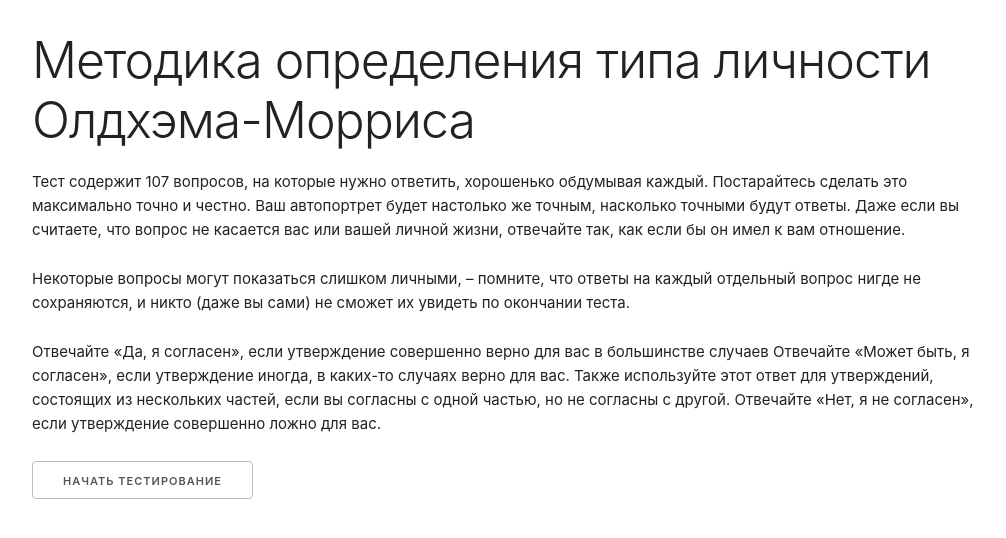
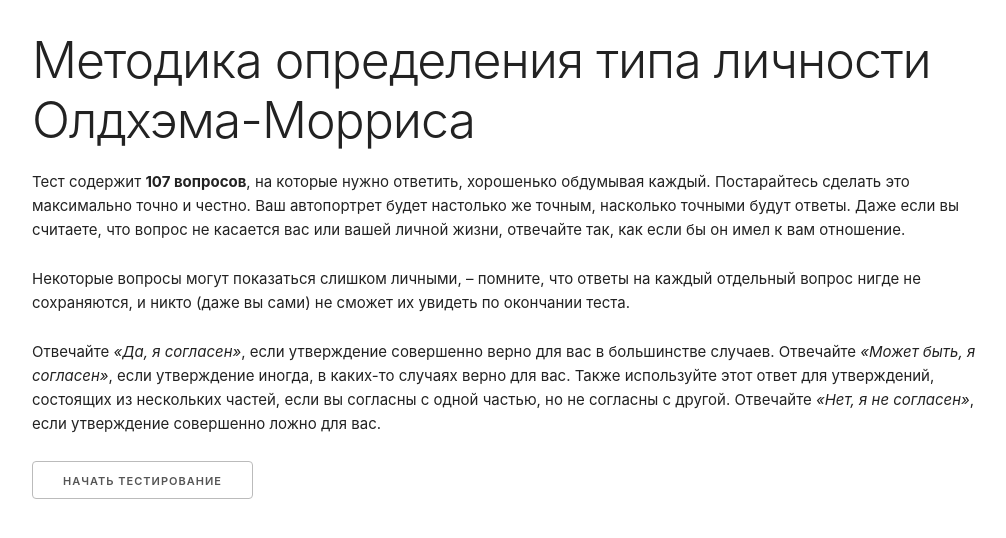
Before and after one commit to roxkisrover/myneurons, a React (Create React App) app: page / in a window 1280 px wide. Shown: the top 538 px of the page, without its empty margins (128-1134 px from the left). Built offline with nearby package versions, Linux system fonts and the light colour scheme.

Commit message:
fix: frontpage text styling

```diff
--- a/src/components/Frontpage.js
+++ b/src/components/Frontpage.js
@@ -68,21 +68,21 @@ const Frontpage = () => (
   <Container>
     <Title>Методика определения типа личности Олдхэма-Морриса</Title>
     <Paragraph>
-      Тест содержит 107 вопросов, на которые нужно ответить, хорошенько обдумывая каждый.
-      Постарайтесь сделать это максимально точно и честно. Ваш автопортрет будет настолько же
-      точным, насколько точными будут ответы. Даже если вы считаете, что вопрос не касается вас или
-      вашей личной жизни, отвечайте так, как если бы он имел к вам отношение.
+      Тест содержит <strong>107 вопросов</strong>, на которые нужно ответить, хорошенько обдумывая
+      каждый. Постарайтесь сделать это максимально точно и честно. Ваш автопортрет будет настолько
+      же точным, насколько точными будут ответы. Даже если вы считаете, что вопрос не касается вас
+      или вашей личной жизни, отвечайте так, как если бы он имел к вам отношение.
     </Paragraph>
     <Paragraph>
       Некоторые вопросы могут показаться слишком личными, – помните, что ответы на каждый отдельный
       вопрос нигде не сохраняются, и никто (даже вы сами) не сможет их увидеть по окончании теста.
     </Paragraph>
     <Paragraph>
-      Отвечайте «Да, я согласен», если утверждение совершенно верно для вас в большинстве случаев
-      Отвечайте «Может быть, я согласен», если утверждение иногда, в каких-то случаях верно для вас.
-      Также используйте этот ответ для утверждений, состоящих из нескольких частей, если вы согласны
-      с одной частью, но не согласны с другой. Отвечайте «Нет, я не согласен», если утверждение
-      совершенно ложно для вас.
+      Отвечайте <i>«Да, я согласен»</i>, если утверждение совершенно верно для вас в большинстве
+      случаев. Отвечайте <i>«Может быть, я согласен»</i>, если утверждение иногда, в каких-то
+      случаях верно для вас. Также используйте этот ответ для утверждений, состоящих из нескольких
+      частей, если вы согласны с одной частью, но не согласны с другой. Отвечайте{' '}
+      <i>«Нет, я не согласен»</i>, если утверждение совершенно ложно для вас.
     </Paragraph>
     <StyledLink to="/oldham-morris">Начать тестирование</StyledLink>
   </Container>
```
